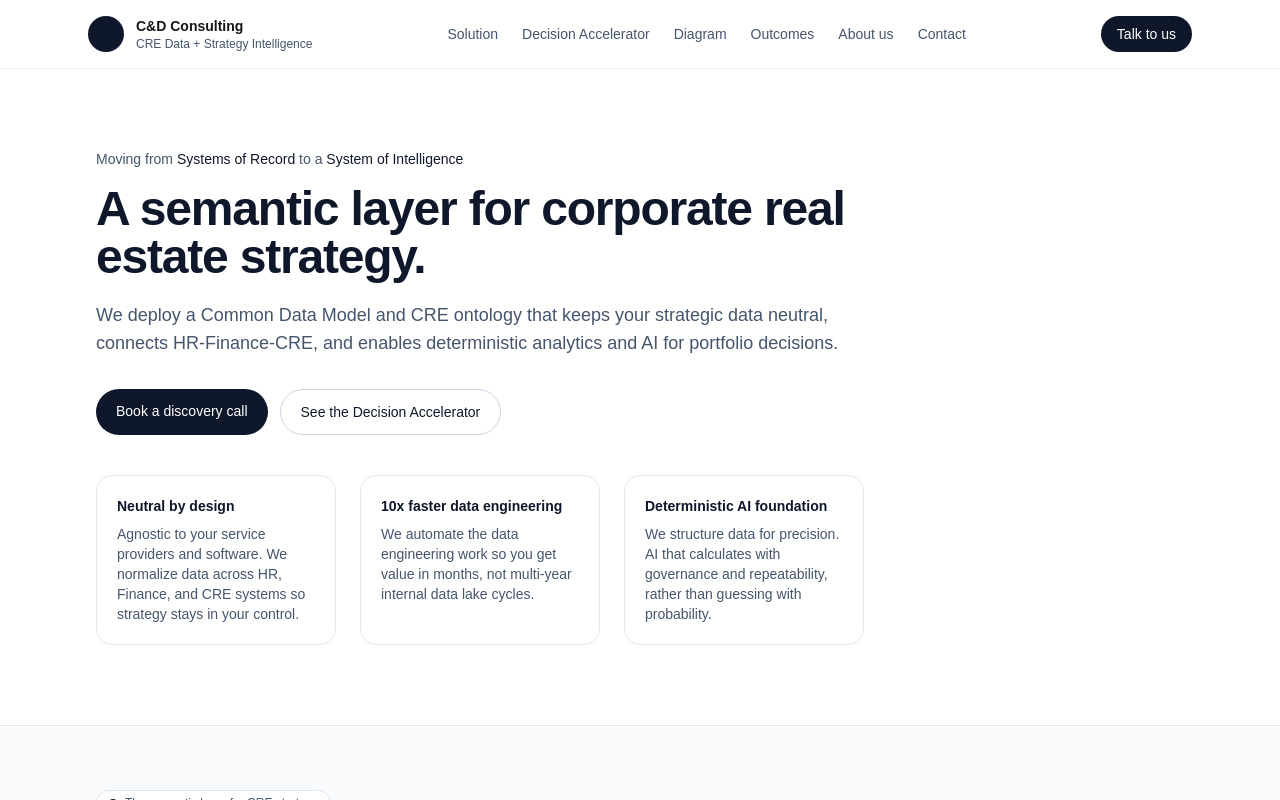
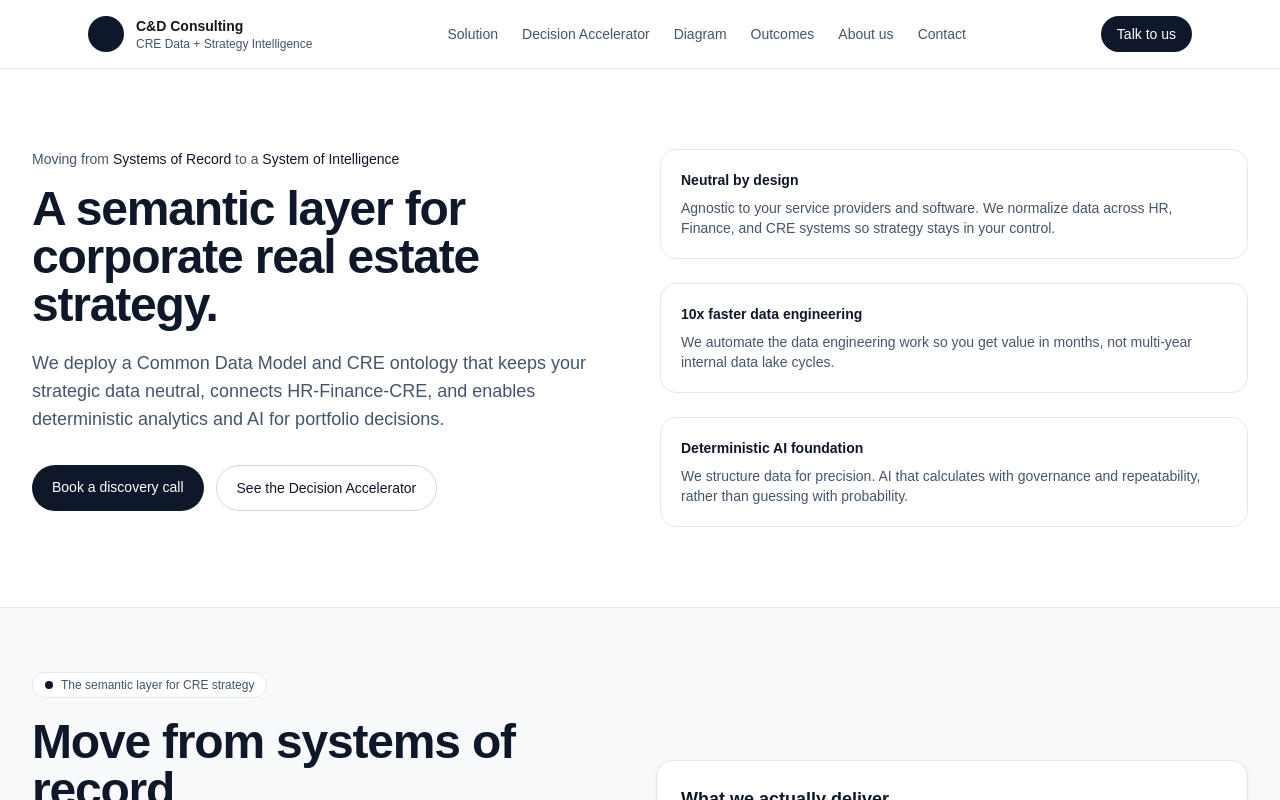
Before and after one commit to gliderhover/cd-consulting-site, a Next.js app: page / in a window 1280 px wide. Shown: the top 800 px of the page. Built offline with nearby package versions, Linux system fonts and the light colour scheme.

Commit message:
screen update

```diff
--- a/app/page.tsx
+++ b/app/page.tsx
@@ -162,8 +162,9 @@ export default function Home() {
     <main className="min-h-screen bg-white text-slate-900">
       {/* Hero */}
       <section className="py-16 sm:py-20">
-        <Container>
-          <div className="max-w-3xl">
+        <Container maxWidthClass="max-w-screen-2xl">
+          <div className="grid gap-10 lg:grid-cols-2 lg:items-start">
+            <div className="max-w-xl">
               <p className="text-sm text-slate-600">
                 {heroBadge.prefix ?? ""}
                 <span className="font-medium text-slate-900">{heroBadge.emphasisPrimary ?? ""}</span>
@@ -189,8 +190,9 @@ export default function Home() {
                   {home.heroCtaSecondary?.label ?? ""}
                 </a>
               </div>
+            </div>
 
-          <div className="mt-10 grid gap-6 sm:grid-cols-2 lg:grid-cols-3">
+            <div className="grid gap-6 sm:grid-cols-2 lg:grid-cols-1">
               {(home.differentiators ?? []).map((item) => (
                 <div
                   key={`${item.title ?? ""}-${item.desc ?? ""}`}
--- a/components/Container.tsx
+++ b/components/Container.tsx
@@ -1,11 +1,18 @@
 type ContainerProps = {
   children: React.ReactNode;
   className?: string;
+  maxWidthClass?: string;
 };
 
-export default function Container({ children, className }: ContainerProps) {
+export default function Container({
+  children,
+  className,
+  maxWidthClass = "max-w-screen-xl",
+}: ContainerProps) {
   return (
-    <div className={`mx-auto w-full max-w-6xl px-4 sm:px-6 lg:px-8 ${className ?? ""}`.trim()}>
+    <div
+      className={`mx-auto w-full ${maxWidthClass} px-4 sm:px-6 lg:px-8 ${className ?? ""}`.trim()}
+    >
       {children}
     </div>
   );
```
Lines whose indentation alone changed are shown as unchanged.
